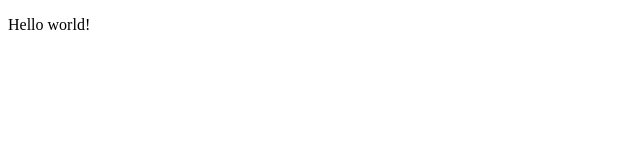
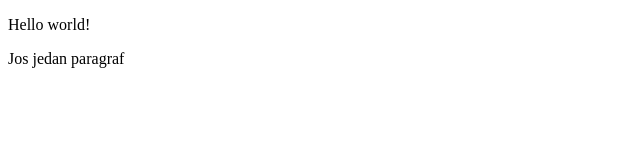
Before and after one commit to midzovicmilan/prvi-github-projekat, a plain HTML site: page index.html in a window 1280 px wide. Shown: the whole page, without its empty margins (0-640 px from the left). Drawn offline with Linux system fonts and the light colour scheme.

Commit message:
dodat paragraf

```diff
--- a/index.html
+++ b/index.html
@@ -7,6 +7,6 @@
 </head>
 <body>
     <p>Hello world!</p>
-
+    <p>Jos jedan paragraf</p>
 </body>
 </html>
```
